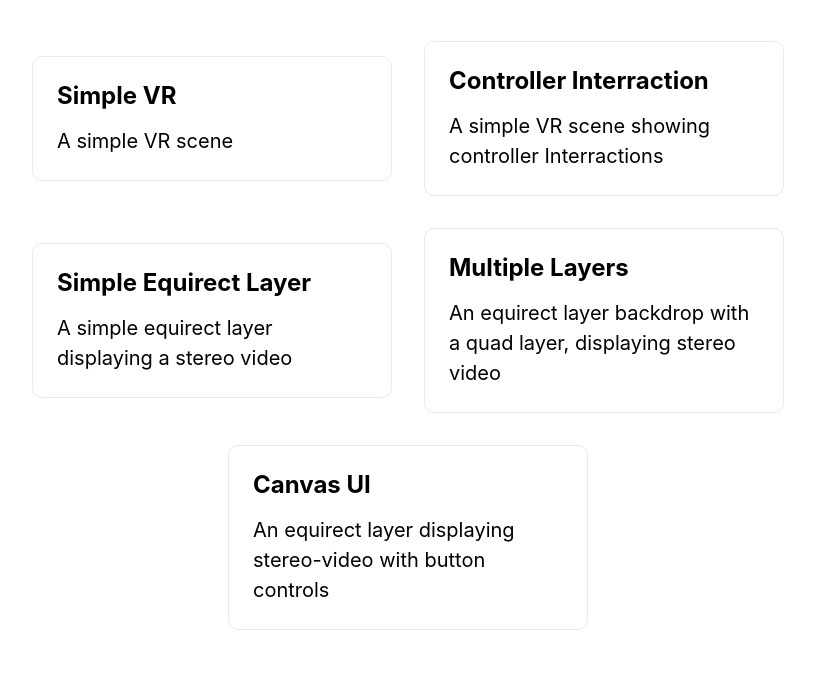
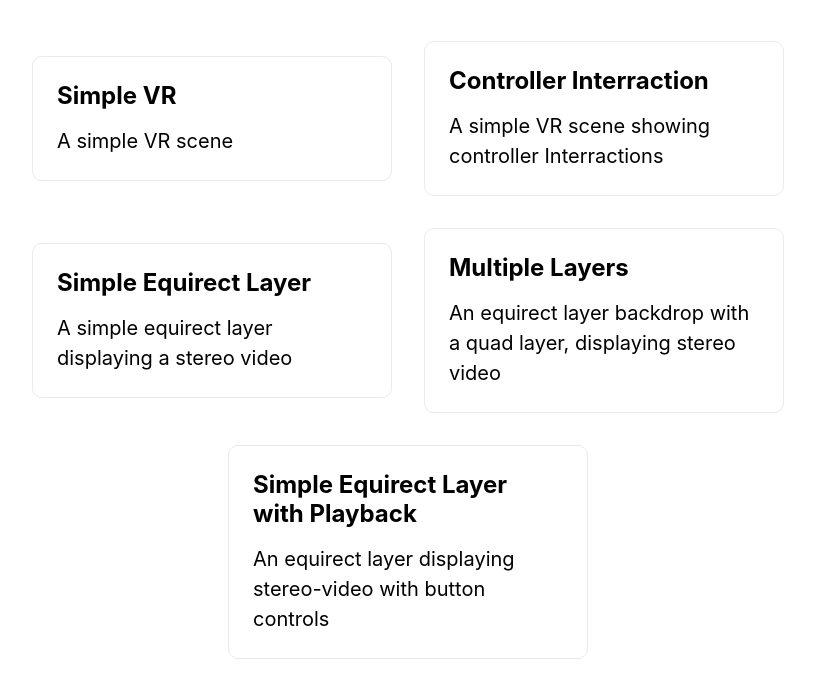
Before and after one commit to sovoid/webxr-layers, a website built with Vite: page index.html in a window 1280 px wide. Shown: the part 177-874 px from the top of the page, without its empty margins (232-1047 px from the left). Built offline with nearby package versions, Linux system fonts and the light colour scheme.

Commit message:
Update index.html

```diff
--- a/index.html
+++ b/index.html
@@ -39,7 +39,7 @@
                     </a>
 
                     <a href="/equirect-buttons" class="card">
-                        <h3>Canvas UI</h3>
+                        <h3>Simple Equirect Layer with Playback</h3>
                         <p>
                             An equirect layer displaying stereo-video with
                             button controls
```
